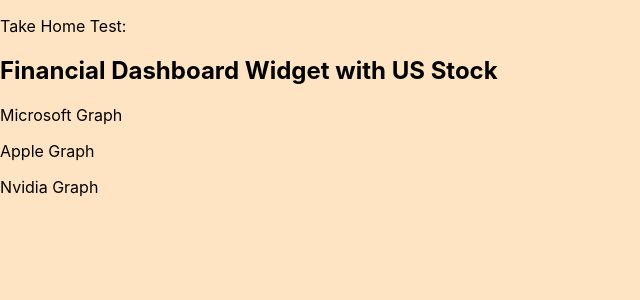
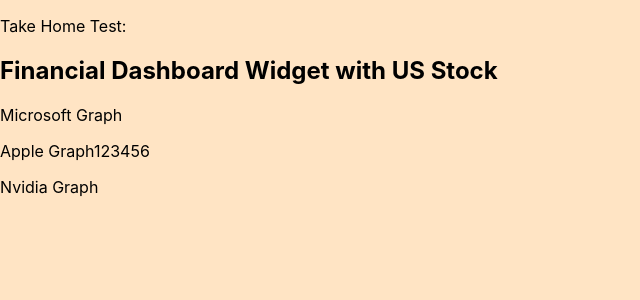
Before and after one commit to MaksymChukhrai/Dashboard-Widget, a React (Create React App) app: page / in a window 1280 px wide. Shown: the top 300 px of the page, without its empty margins (0-640 px from the left). Built offline with nearby package versions, Linux system fonts and the light colour scheme.

Commit message:
Initial commit for gh-pages branch

```diff
--- a/src/components/AppleGraph.jsx
+++ b/src/components/AppleGraph.jsx
@@ -5,7 +5,7 @@
   return (
     <div>
       {/* Код для графика Microsoft */}
-      <p>Apple Graph</p>
+      <p>Apple Graph123456</p>
     </div>
   );
 }
```
